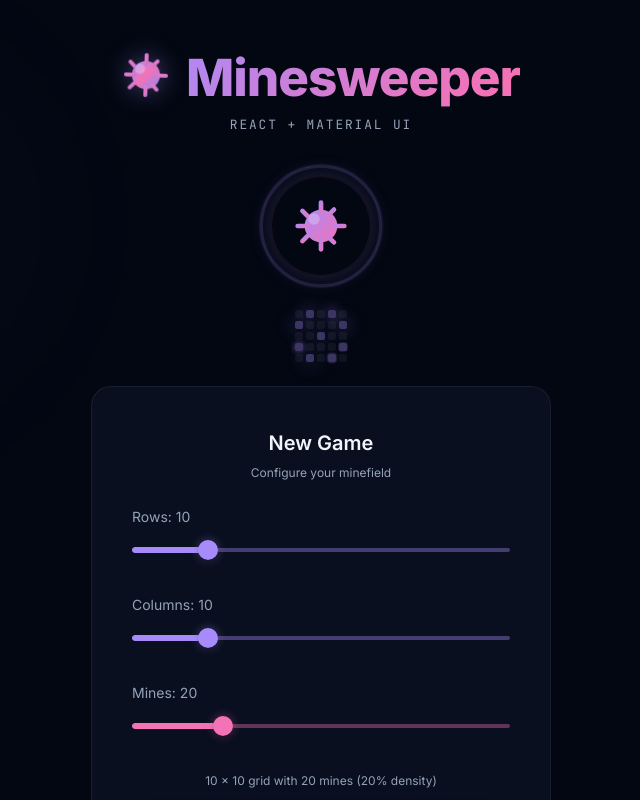
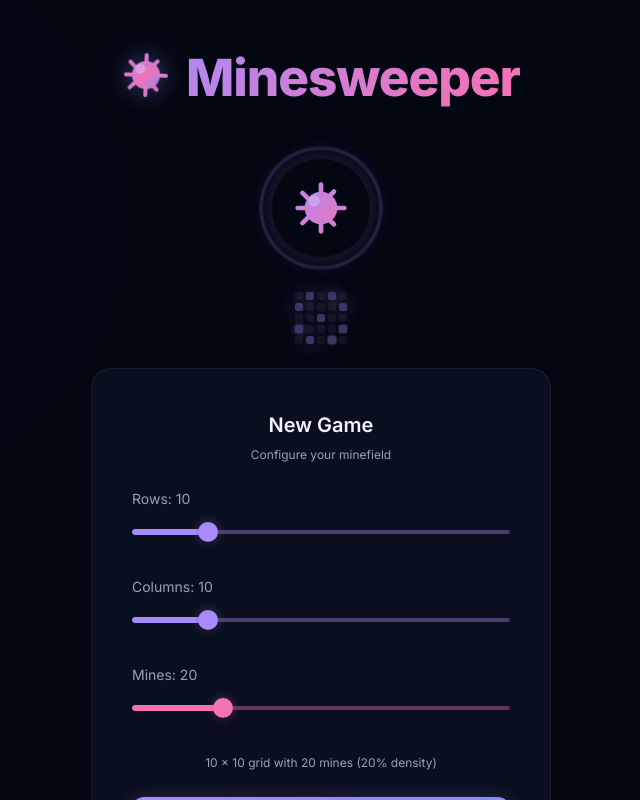
Before and after one commit to jeany55/minesweeper-react, a React (Vite) app: page / in a window 1280 px wide. Shown: the top 800 px of the page, without its empty margins (319-959 px from the left). Built offline with nearby package versions, Linux system fonts and the light colour scheme.

Commit message:
Remove 'react + material ui' subtitle from header
Co-authored-by: jeany55 <70172557+jeany55@users.noreply.github.com>
Agent-Logs-Url: https://github.com/jeany55/minesweeper-react/sessions/c2711702-98bb-4d61-8196-bdec5649edd5

```diff
--- a/src/App.jsx
+++ b/src/App.jsx
@@ -223,19 +223,7 @@ function App() {
               Minesweeper
             </Typography>
           </Box>
-          <Box sx={{ display: 'flex', alignItems: 'center', justifyContent: 'center', gap: 1 }}>
-            <Box sx={{ width: 40, height: 1, background: 'linear-gradient(90deg, transparent, rgba(148,163,184,0.2))' }} />
-            <Typography variant="body2" sx={{
-              color: 'text.secondary',
-              fontFamily: '"JetBrains Mono", monospace',
-              fontSize: '0.8rem',
-              letterSpacing: '0.15em',
-              textTransform: 'uppercase',
-            }}>
-              react + material ui
-            </Typography>
-            <Box sx={{ width: 40, height: 1, background: 'linear-gradient(90deg, rgba(148,163,184,0.2), transparent)' }} />
-          </Box>
+
         </Box>
 
         {!inGame ? (
```
